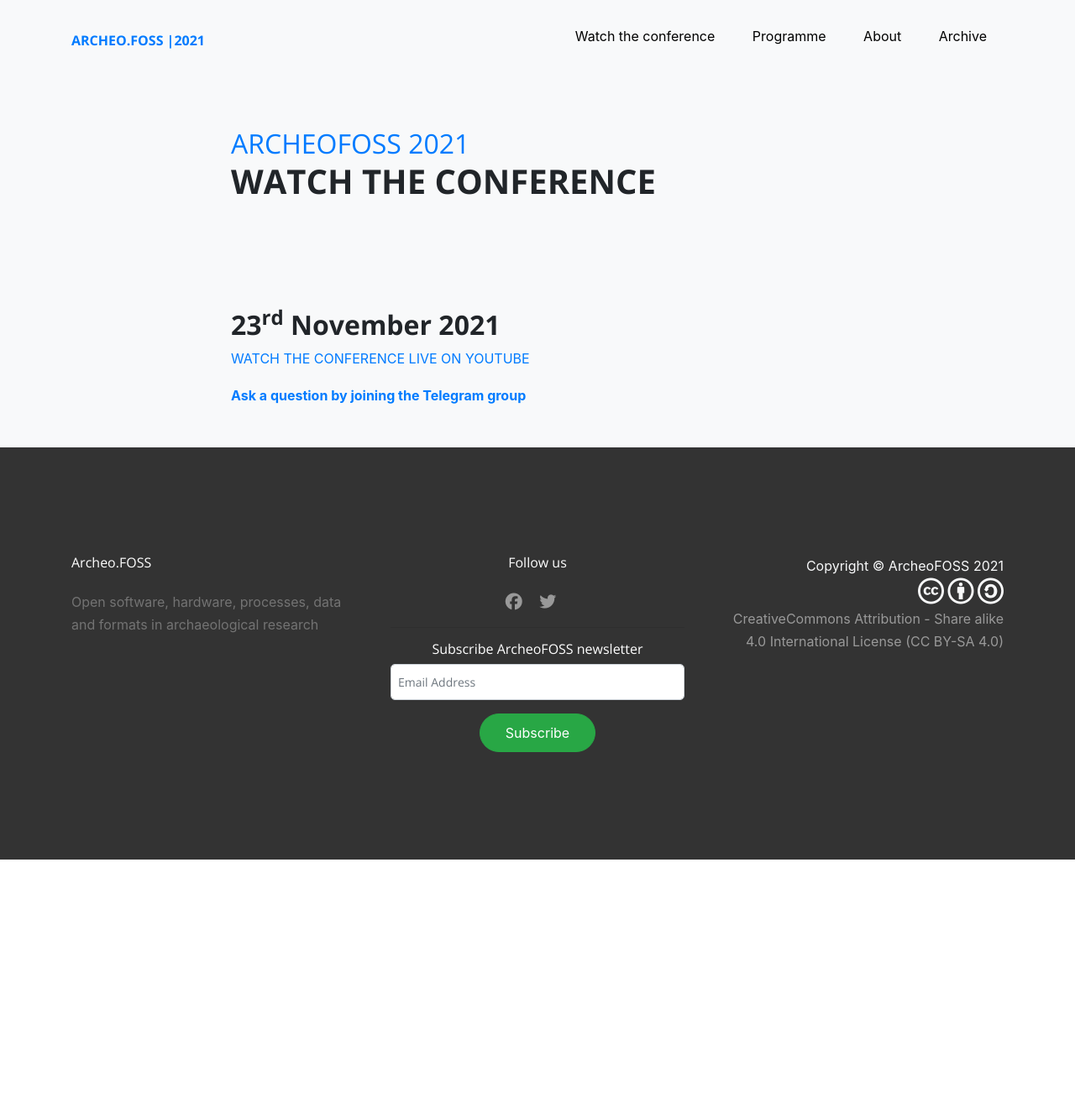
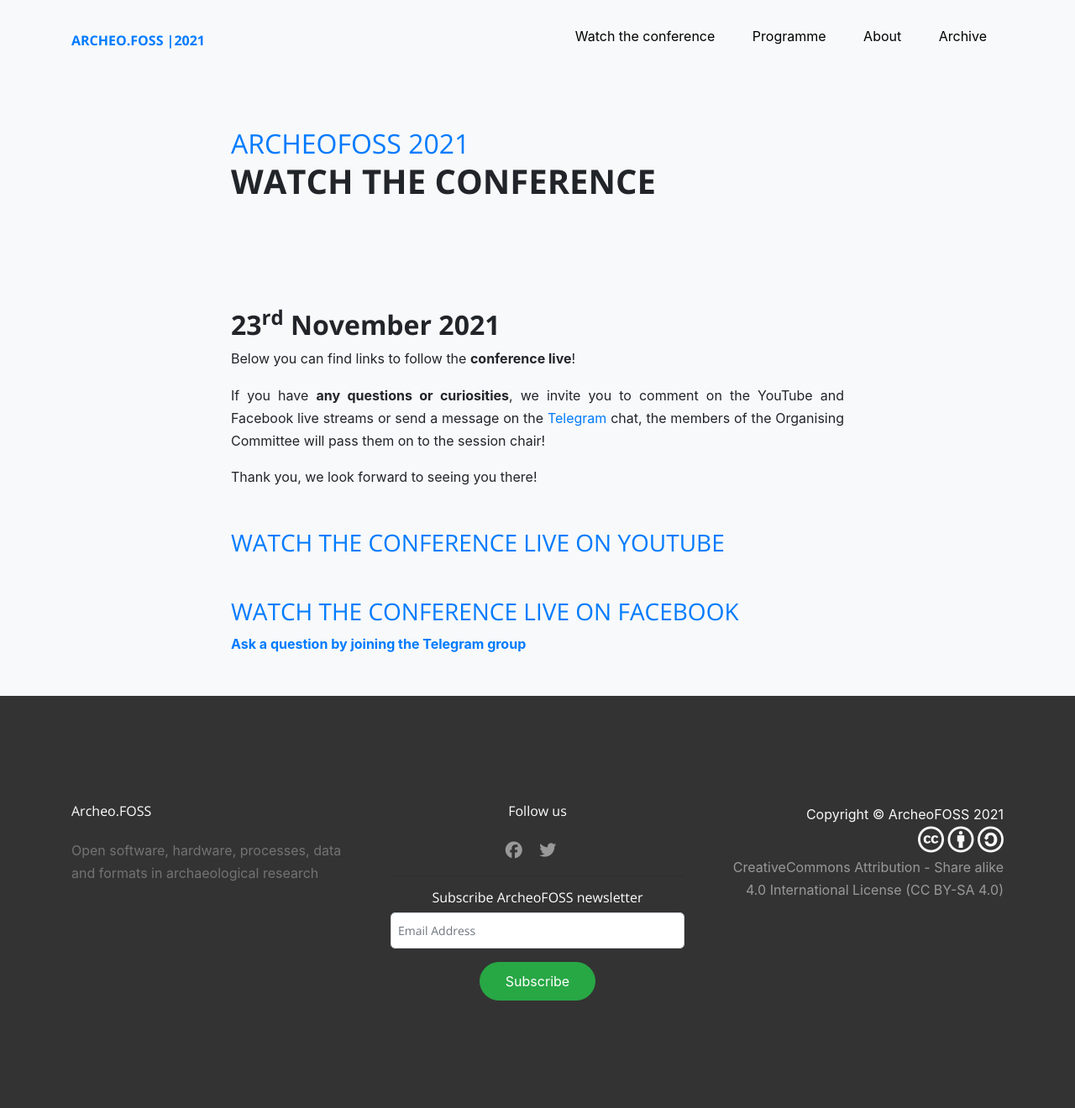
Before and after one commit to archeofoss/2021, a Jekyll site: the page built from watch-the-conference.md, in a window 1280 px wide. Shown: the whole page at 84% size. Built offline with Jekyll 4.4.1, drawn with Linux system fonts in a browser that asks for light colours; nearby versions of some CDN libraries; before the commit the page ends 1024 px from its top, so only the background shows below that.

Commit message:
Info sulla diretta della conferenza

```diff
--- a/watch-the-conference.md
+++ b/watch-the-conference.md
@@ -6,6 +6,14 @@
 
 ## 23<sup>rd</sup> November 2021
 
-[WATCH THE CONFERENCE LIVE ON YOUTUBE](https://www.youtube.com/watch?v=W66NZtZTmIY)
+Below you can find links to follow the **conference live**!
+
+If you have **any questions or curiosities**, we invite you to comment on the YouTube and Facebook live streams or send a message on the [Telegram](https://t.me/ArcheoFOSS_2021) chat, the members of the Organising Committee will pass them on to the session chair!
+
+Thank you, we look forward to seeing you there!
+
+### [WATCH THE CONFERENCE LIVE ON YOUTUBE](https://www.youtube.com/watch?v=W66NZtZTmIY)
+
+### [WATCH THE CONFERENCE LIVE ON FACEBOOK](https://www.facebook.com/842362122466615/posts/4573893259313464/)
 
 **[Ask a question by joining the Telegram group](https://t.me/ArcheoFOSS_2021)**
```
